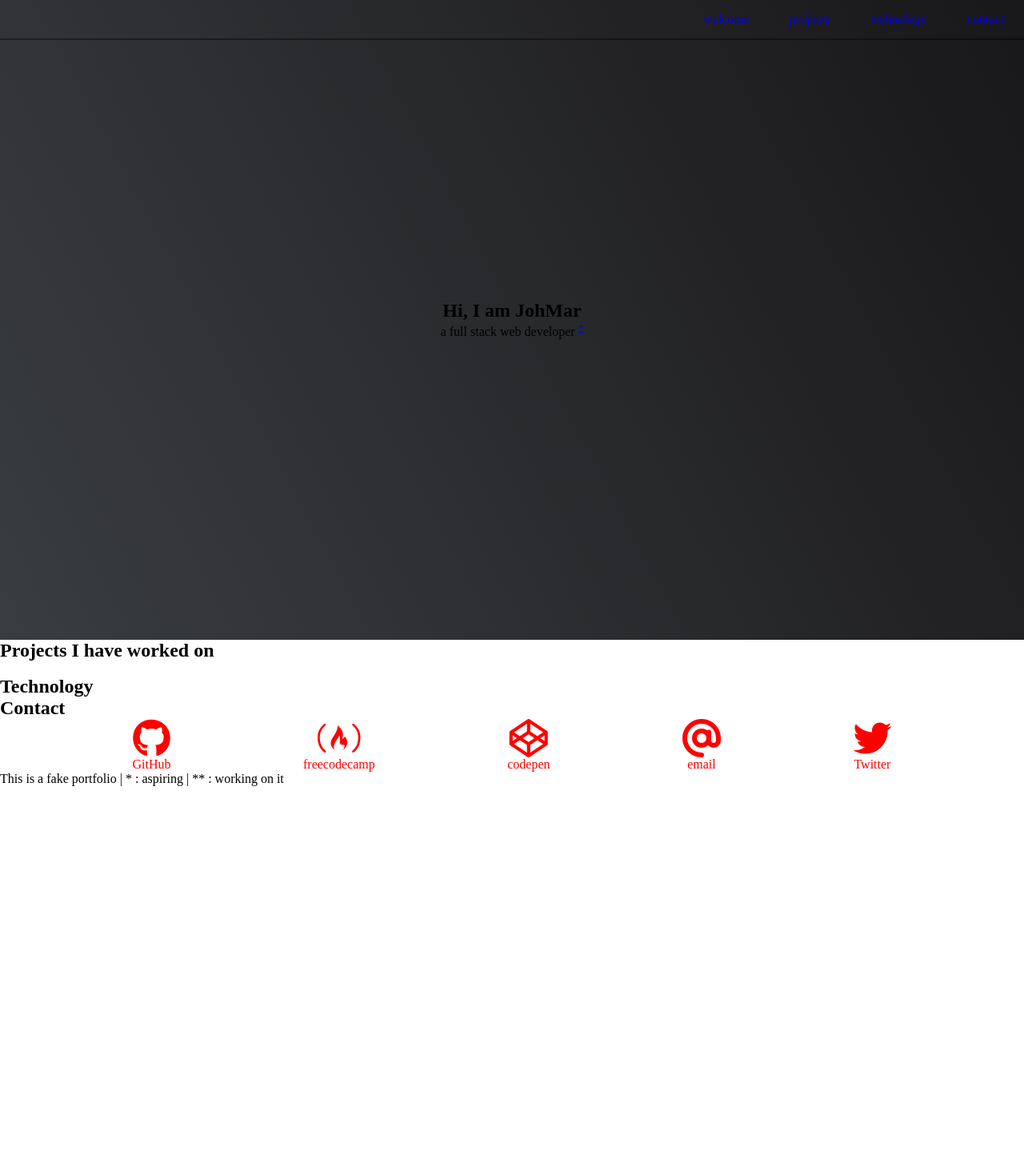
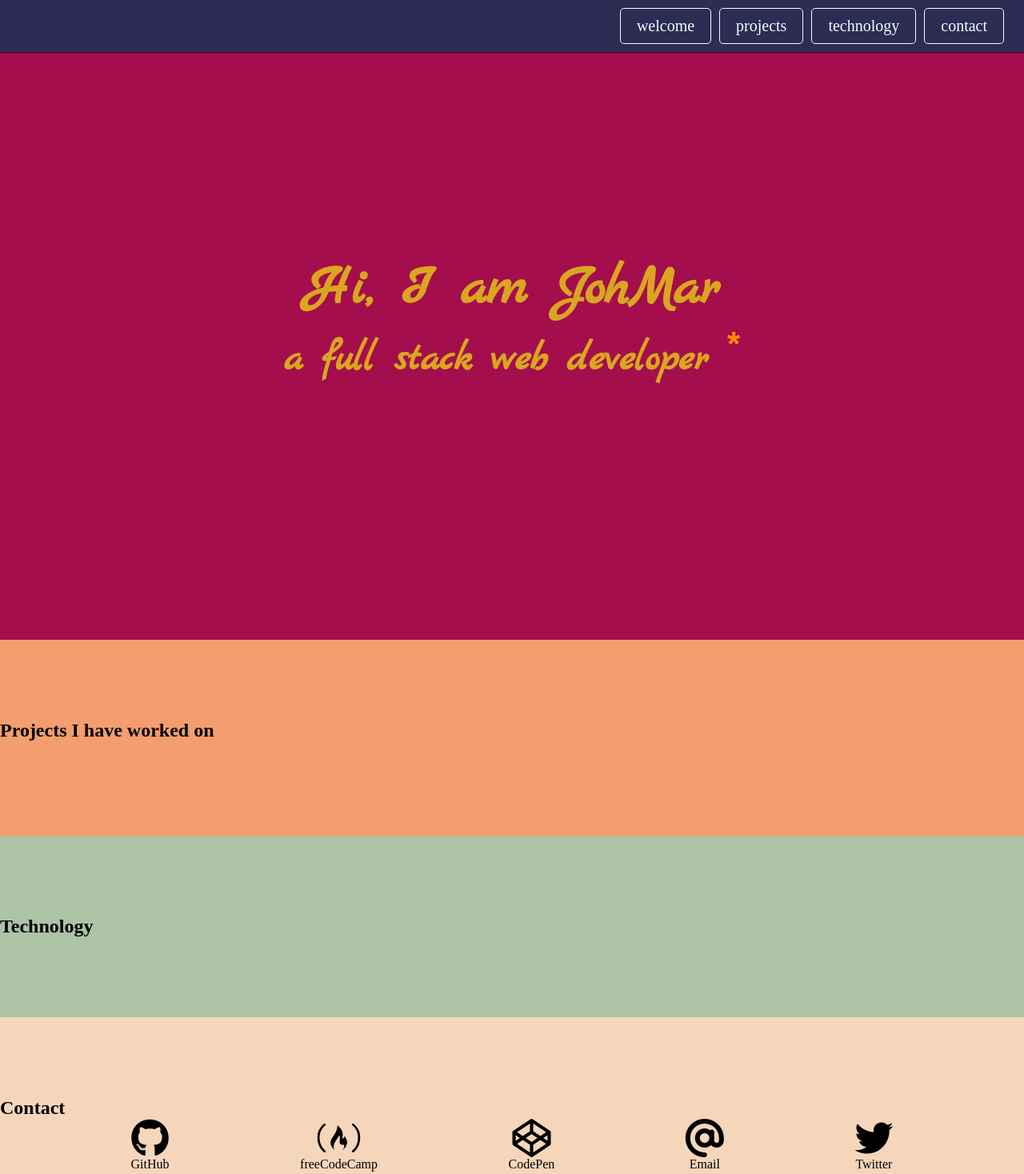
Before and after one commit to jmares/freeCodeCamp, a plain HTML site: page responsive_web_design/portfolio_page/index.html in a window 1280 px wide. Shown: the top 1468 px of the page at 80% size. Before the commit the page ends 983 px from the top, so only its background shows below. Drawn offline with Linux system fonts and the light colour scheme.

Commit message:
navbar, welcome-section and footer: contents, structure and style

```diff
--- a/responsive_web_design/portfolio_page/index.html
+++ b/responsive_web_design/portfolio_page/index.html
@@ -9,10 +9,10 @@
     <body>
         <nav id="navbar">
             <ul>
-                <li><a href="#">welcome</a></li>
-                <li><a href="#">projects</a></li>
-                <li><a href="#">technology</a></li>
-                <li><a href="#">contact</a></li>
+                <li><a href="#welcome-section">welcome</a></li>
+                <li><a href="#projects">projects</a></li>
+                <li><a href="#technology">technology</a></li>
+                <li><a href="#contact">contact</a></li>
             </ul>
         </nav>
 
@@ -20,7 +20,7 @@
 
             <section id="welcome-section">
                 <h1>Hi, I am JohMar</h1>
-                <p>a full stack web developer <sup><a href="#footer">*</a></sup></p>
+                <h2>a full stack web developer <sup><a href="#footer">*</a></sup></h2>
             </section>
 
             <section id="projects">
@@ -42,15 +42,15 @@
                 <h2>Contact</h2>
                 <div id="contacts">
                     <div class="contactme"><span class="fab fa-github fa-3x"></span><br>GitHub</div>
-                    <div class="contactme"><span class="fab fa-free-code-camp fa-3x"></span><br>freecodecamp</div>
-                    <div class="contactme"><span class="fab fa-codepen fa-3x"></span><br>codepen</div>
-                    <div class="contactme"><span class="fas fa-at fa-3x"></span><br>email</div>
+                    <div class="contactme"><span class="fab fa-free-code-camp fa-3x"></span><br>freeCodeCamp</div>
+                    <div class="contactme"><span class="fab fa-codepen fa-3x"></span><br>CodePen</div>
+                    <div class="contactme"><span class="fas fa-at fa-3x"></span><br>Email</div>
                     <div class="contactme"><span class="fab fa-twitter fa-3x"></span><br>Twitter</div>
                 </div>
             </section>
 
             <footer id="footer">
-                <p>This is a fake portfolio | * :  aspiring | ** : working on it</p>
+                <p>&copy; 2020 | This is a fake portfolio | * :  aspiring | ** : working on it</p>
             </footer>
         </main>
     </body>
--- a/responsive_web_design/portfolio_page/style.css
+++ b/responsive_web_design/portfolio_page/style.css
@@ -1,7 +1,19 @@
+/*@import url('https://fonts.googleapis.com/css2?family=Righteous&display=swap');*/
+/*@import url('https://fonts.googleapis.com/css2?family=Pacifico&display=swap');*/
+@import url('https://fonts.googleapis.com/css2?family=Marck+Script&display=swap');
+
 *,
 *::before,
 *::after {
   box-sizing: inherit;
+}
+
+:root {
+    --bgcolor-welcome: #A40E4C;
+    --bgcolor-bar: #2C2C54;
+    --bgcolor-tech: #ACC3A6;
+    --bgcolor-project: #F49D6E;
+    --bgcolor-contact: #F5D6BA;
 }
 
 * {
@@ -16,7 +28,7 @@
     top: 0;
     left: 0;
     width: 100%;
-    background: var(--main-red);
+    background-color: var(--bgcolor-bar);
     box-shadow: 0 2px 0 rgba(0, 0, 0, 0.4);
     z-index: 10;
 
@@ -25,21 +37,37 @@
     list-style: none;
     display: flex;
     flex-direction: row;
+    margin-right: 20px;
+    font-size: 20px;
 }
 
 #navbar li {
-    margin: 5px;
-    padding: 10px 20px;
+    margin: 10px 5px;
 }
 
 #navbar a {
     text-decoration: none;
     display: block;
+    /*color: var(--peach-puff);
+    border: 1px solid var(--peach-puff);*/
+    color: azure;
+    border: 1px solid azure;
+    padding: 10px 20px;
+    border-radius: 5px;;
+}
+
+#navbar a:hover {
+    color: var(--bgcolor-bar);
+    background-color: azure;
 }
 
 main {
     display: flex;
     flex-direction: column;
+}
+
+section {
+    width: 100%;
 }
 
 #welcome-section {
@@ -49,11 +77,49 @@ main {
     align-items: center;
     width: 100%;
     height: 100vh;
-    background-color: #000;
-    background-image: linear-gradient(62deg, #3a3d40 0%, #181719 100%);
-
+    background-color: var(--bgcolor-welcome);
+    /*font-family: 'Righteous', cursive;*/
+    /*font-family: 'Pacifico', cursive;*/
+    font-family: 'Marck Script', cursive;
+    color: goldenrod;
 }
 
+#welcome-section h1 {
+    font-size: 70px;
+}
+
+#welcome-section h2 {
+    font-size: 50px;
+}
+
+#welcome-section a {
+    text-decoration: none;
+    color: darkorange;
+    font-family: Arial, Helvetica, sans-serif;
+}
+
+#welcome-section a:hover {
+    color: gold;
+}
+
+#projects {
+    background-color: var(--bgcolor-project);
+    padding-top: 100px;
+    padding-bottom: 100px;
+}
+
+#technology {
+    padding-top: 100px;
+    padding-bottom: 100px;
+    background-color: var(--bgcolor-tech);
+}
+
+#contact {
+    padding-top: 100px;
+    padding-bottom: 100px;
+    background-color: var(--bgcolor-contact);
+    color: var(--peach-puff);
+}
 #contacts {
     display: flex;
     flex-direction: row;
@@ -61,5 +127,13 @@ main {
 }
 .contactme {
     text-align: center;
-    color: red;
+    color: black;
 }
+
+footer {
+    background-color: var(--bgcolor-bar);
+    color: azure;
+    text-align: center;
+    font-size: 25px;
+    padding: 25px 10px;
+}
```
